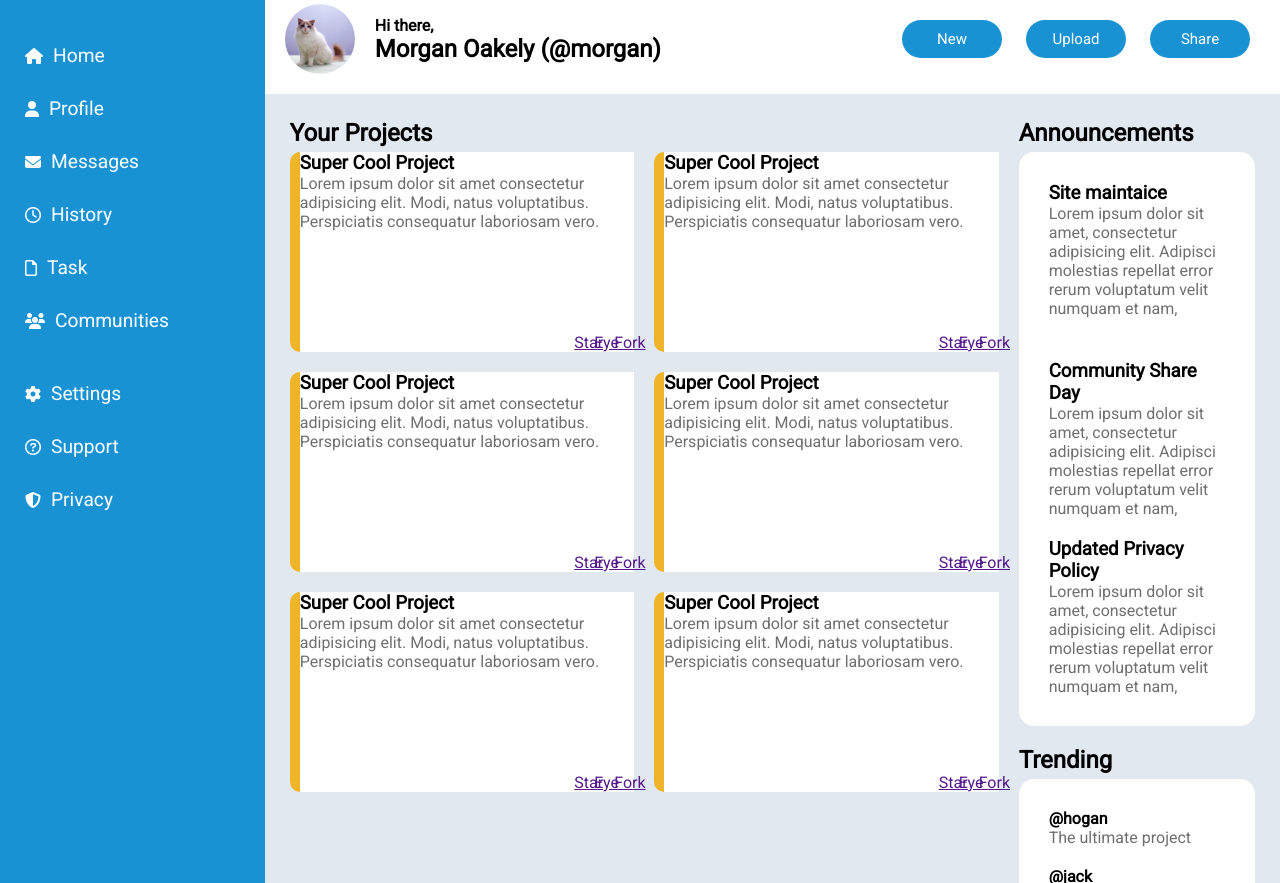
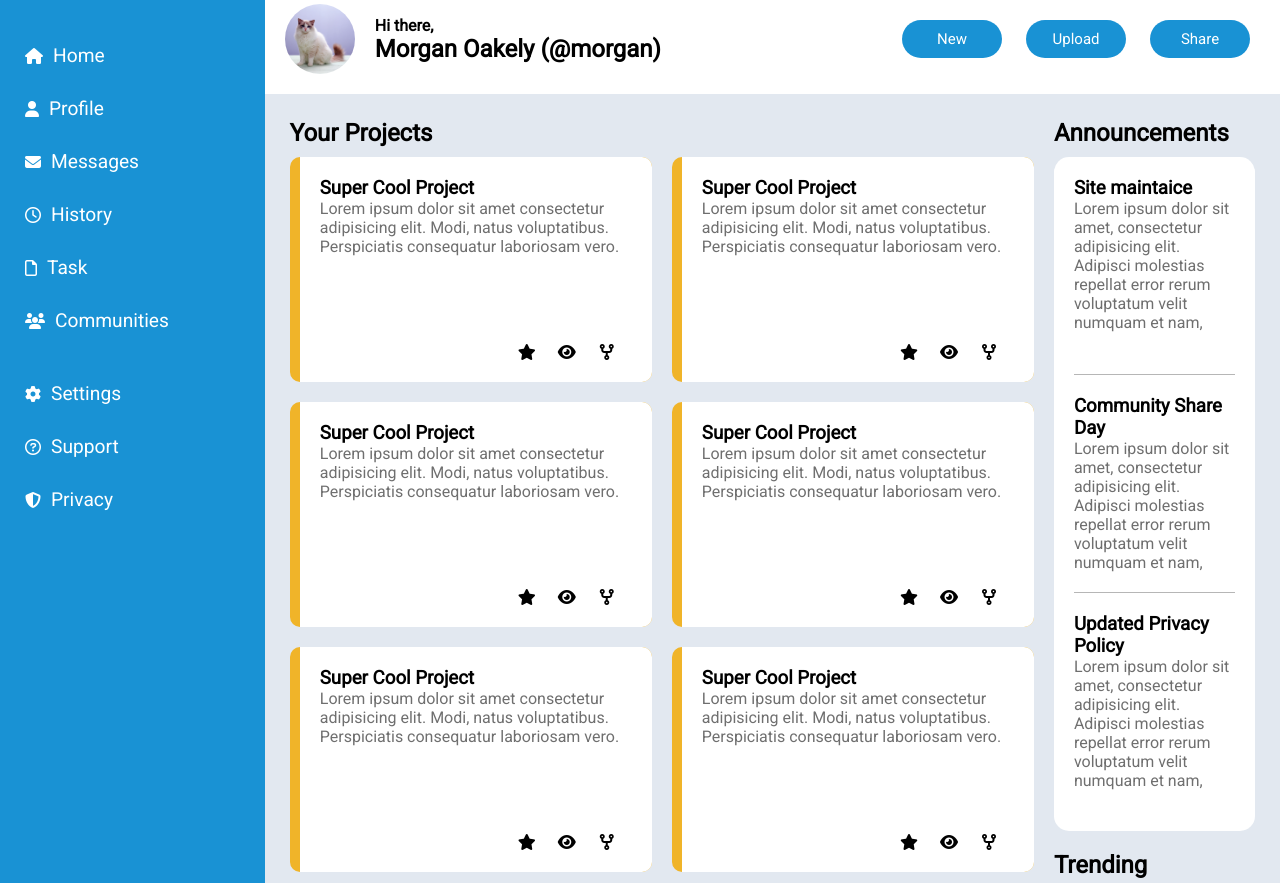
Before and after one commit to NyanLinHtet99/odin-dashboard-grid, a plain HTML site: page index.html in a window 1280 px wide. Shown: the part 86-969 px from the top of the page. Drawn offline with Linux system fonts and the light colour scheme.

Commit message:
Finishing the project

```diff
--- a/index.html
+++ b/index.html
@@ -85,9 +85,13 @@
                   </p>
                 </div>
                 <div class="card-link-container">
-                  <a href="" class="card-link">Star</a
-                  ><a href="" class="card-link">Eye</a
-                  ><a href="" class="card-link">Fork</a>
+                  <a href="" class="card-link"
+                    ><i class="fa-solid fa-star"></i></a
+                  ><a href="" class="card-link"
+                    ><i class="fa-solid fa-eye"></i></a
+                  ><a href="" class="card-link"
+                    ><i class="fa-solid fa-code-fork"></i
+                  ></a>
                 </div>
               </div>
             </div>
@@ -102,9 +106,13 @@
                   </p>
                 </div>
                 <div class="card-link-container">
-                  <a href="" class="card-link">Star</a
-                  ><a href="" class="card-link">Eye</a
-                  ><a href="" class="card-link">Fork</a>
+                  <a href="" class="card-link"
+                    ><i class="fa-solid fa-star"></i></a
+                  ><a href="" class="card-link"
+                    ><i class="fa-solid fa-eye"></i></a
+                  ><a href="" class="card-link"
+                    ><i class="fa-solid fa-code-fork"></i
+                  ></a>
                 </div>
               </div>
             </div>
@@ -119,9 +127,13 @@
                   </p>
                 </div>
                 <div class="card-link-container">
-                  <a href="" class="card-link">Star</a
-                  ><a href="" class="card-link">Eye</a
-                  ><a href="" class="card-link">Fork</a>
+                  <a href="" class="card-link"
+                    ><i class="fa-solid fa-star"></i></a
+                  ><a href="" class="card-link"
+                    ><i class="fa-solid fa-eye"></i></a
+                  ><a href="" class="card-link"
+                    ><i class="fa-solid fa-code-fork"></i
+                  ></a>
                 </div>
               </div>
             </div>
@@ -136,9 +148,13 @@
                   </p>
                 </div>
                 <div class="card-link-container">
-                  <a href="" class="card-link">Star</a
-                  ><a href="" class="card-link">Eye</a
-                  ><a href="" class="card-link">Fork</a>
+                  <a href="" class="card-link"
+                    ><i class="fa-solid fa-star"></i></a
+                  ><a href="" class="card-link"
+                    ><i class="fa-solid fa-eye"></i></a
+                  ><a href="" class="card-link"
+                    ><i class="fa-solid fa-code-fork"></i
+                  ></a>
                 </div>
               </div>
             </div>
@@ -153,9 +169,13 @@
                   </p>
                 </div>
                 <div class="card-link-container">
-                  <a href="" class="card-link">Star</a
-                  ><a href="" class="card-link">Eye</a
-                  ><a href="" class="card-link">Fork</a>
+                  <a href="" class="card-link"
+                    ><i class="fa-solid fa-star"></i></a
+                  ><a href="" class="card-link"
+                    ><i class="fa-solid fa-eye"></i></a
+                  ><a href="" class="card-link"
+                    ><i class="fa-solid fa-code-fork"></i
+                  ></a>
                 </div>
               </div>
             </div>
@@ -170,9 +190,13 @@
                   </p>
                 </div>
                 <div class="card-link-container">
-                  <a href="" class="card-link">Star</a
-                  ><a href="" class="card-link">Eye</a
-                  ><a href="" class="card-link">Fork</a>
+                  <a href="" class="card-link"
+                    ><i class="fa-solid fa-star"></i></a
+                  ><a href="" class="card-link"
+                    ><i class="fa-solid fa-eye"></i></a
+                  ><a href="" class="card-link"
+                    ><i class="fa-solid fa-code-fork"></i
+                  ></a>
                 </div>
               </div>
             </div>
@@ -211,18 +235,24 @@
           <h2>Trending</h2>
           <div class="trending-panel">
             <div class="trending-card">
+              <img
+                src="./HD-wallpaper-face-art-abstract-face-painting-profile.jpg"
+                alt=""
+              />
               <div class="trending-card-text">
                 <strong>@hogan</strong>
                 <p>The ultimate project</p>
               </div>
             </div>
             <div class="trending-card">
+              <img src="./download.jfif" alt="" />
               <div class="trending-card-text">
                 <strong>@jack</strong>
                 <p>The money maker</p>
               </div>
             </div>
             <div class="trending-card">
+              <img src="./photo-1511367461989-f85a21fda167.jfif" alt="" />
               <div class="trending-card-text">
                 <strong>@kimberly</strong>
                 <p>The washing project</p>
--- a/style.css
+++ b/style.css
@@ -7,7 +7,7 @@
   font-family: "Roboto", sans-serif;
 
   display: grid;
-  grid-template-columns: 1fr 4fr;
+  grid-template-columns: 0.8fr 4fr;
 }
 .header {
   color: white;
@@ -24,6 +24,11 @@
   padding: 20px;
   display: grid;
   grid-template-columns: 2fr minmax(max-content, 350px);
+  align-items: center;
+}
+.top-nav .searchbar {
+  display: grid;
+  grid-template-columns: max-content auto;
   align-items: center;
 }
 .top-nav .noti {
@@ -85,7 +90,7 @@
 main {
   background-color: #e2e8f0;
   display: grid;
-  grid-template-columns: 3fr 1fr;
+  grid-template-columns: 3.7fr 1fr;
   grid-template-rows: 1fr 1fr;
   gap: 20px;
   margin-top: 20px;
@@ -95,7 +100,7 @@ main {
   grid-row: 1 / 3;
 }
 .project-panel {
-  margin-top: 5px;
+  margin-top: 10px;
   display: grid;
   grid-template-columns: repeat(auto-fit, minmax(300px, 1fr));
   gap: 20px;
@@ -106,16 +111,23 @@ main {
   border-radius: 10px;
 }
 .card-body {
-  height: 200px;
+  height: 225px;
   background-color: #fff;
   display: grid;
   grid-template-rows: 2fr auto;
+  padding: 20px;
+  border-radius: 0 10px 10px 0;
 }
 .card-link-container {
   display: grid;
-  grid-template-columns: 20px 20px 20px;
+  grid-template-columns: 40px 40px 40px;
   justify-content: end;
+  justify-items: center;
 }
+.card-link i {
+  font-size: 1rem;
+}
+
 .announcements-panel {
   display: grid;
   grid-template-rows: repeat(3, 1fr);
@@ -126,21 +138,33 @@ main {
   grid-template-rows: repeat(3, 1fr);
   gap: 20px;
 }
+.trending-card {
+  display: grid;
+  grid-template-columns: 70px auto;
+}
 main p {
   color: #6f6f6f;
 }
 .announcements-panel,
 .trending-panel {
-  margin-top: 5px;
+  margin-top: 10px;
   background-color: #fff;
   border-radius: 15px;
-  padding: 30px;
+  padding: 20px;
+}
+.announcements-panel .text-card {
+  padding-bottom: 20px;
+  border-bottom: 1px solid rgba(111, 111, 111, 0.5);
+}
+.announcements-panel .text-card:last-child {
+  border-bottom: none;
+  padding-bottom: 0;
 }
 input {
   background-color: #e2e8f0;
   border-style: none;
   border-radius: 10px;
-  width: 400px;
+  width: 60%;
   padding: 5px 0px;
 }
 .logo i {
```
Also changed, not shown: HD-wallpaper-face-art-abstract-face-painting-profile.jpg (added), download.jfif (added), photo-1511367461989-f85a21fda167.jfif (added).
